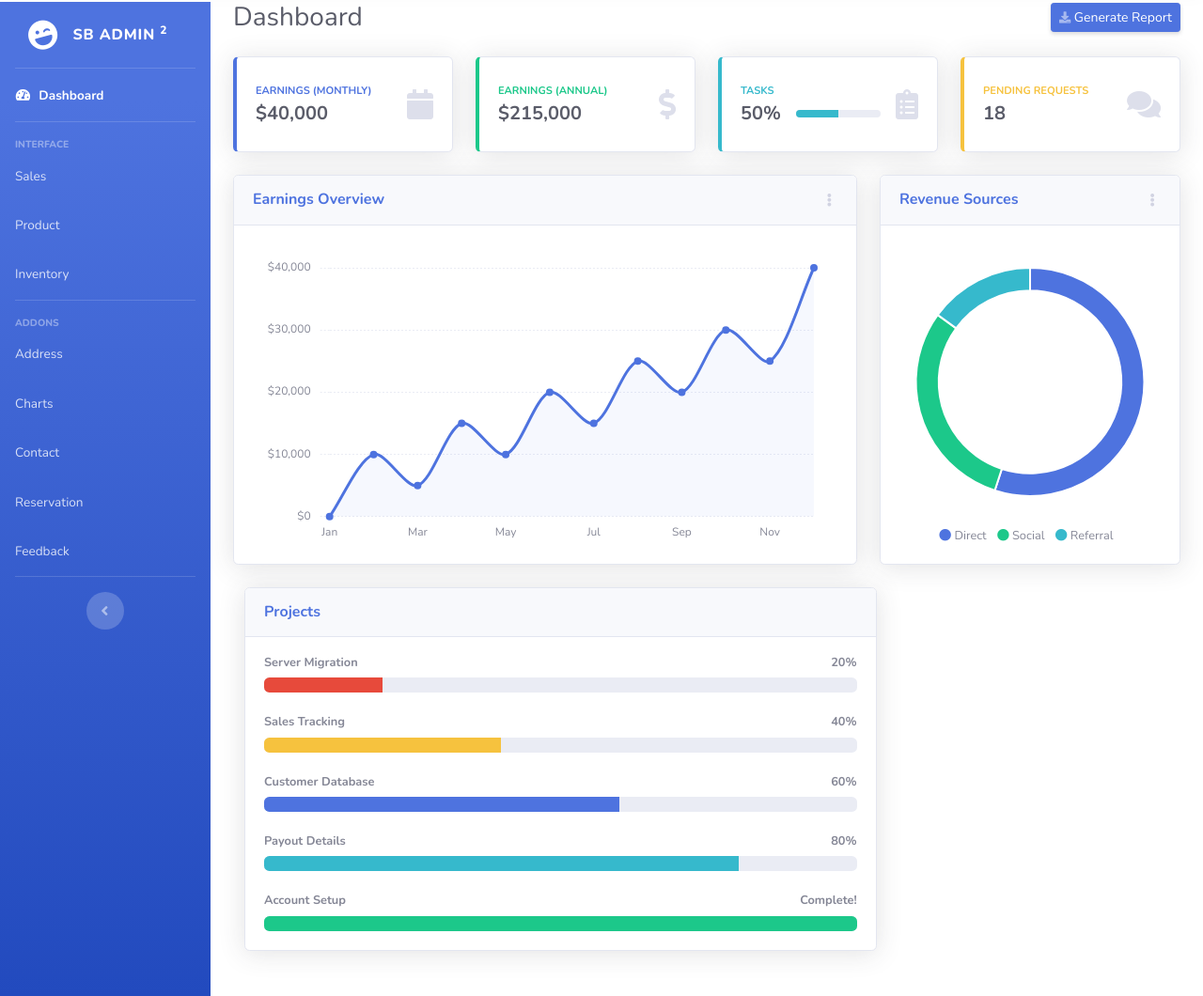
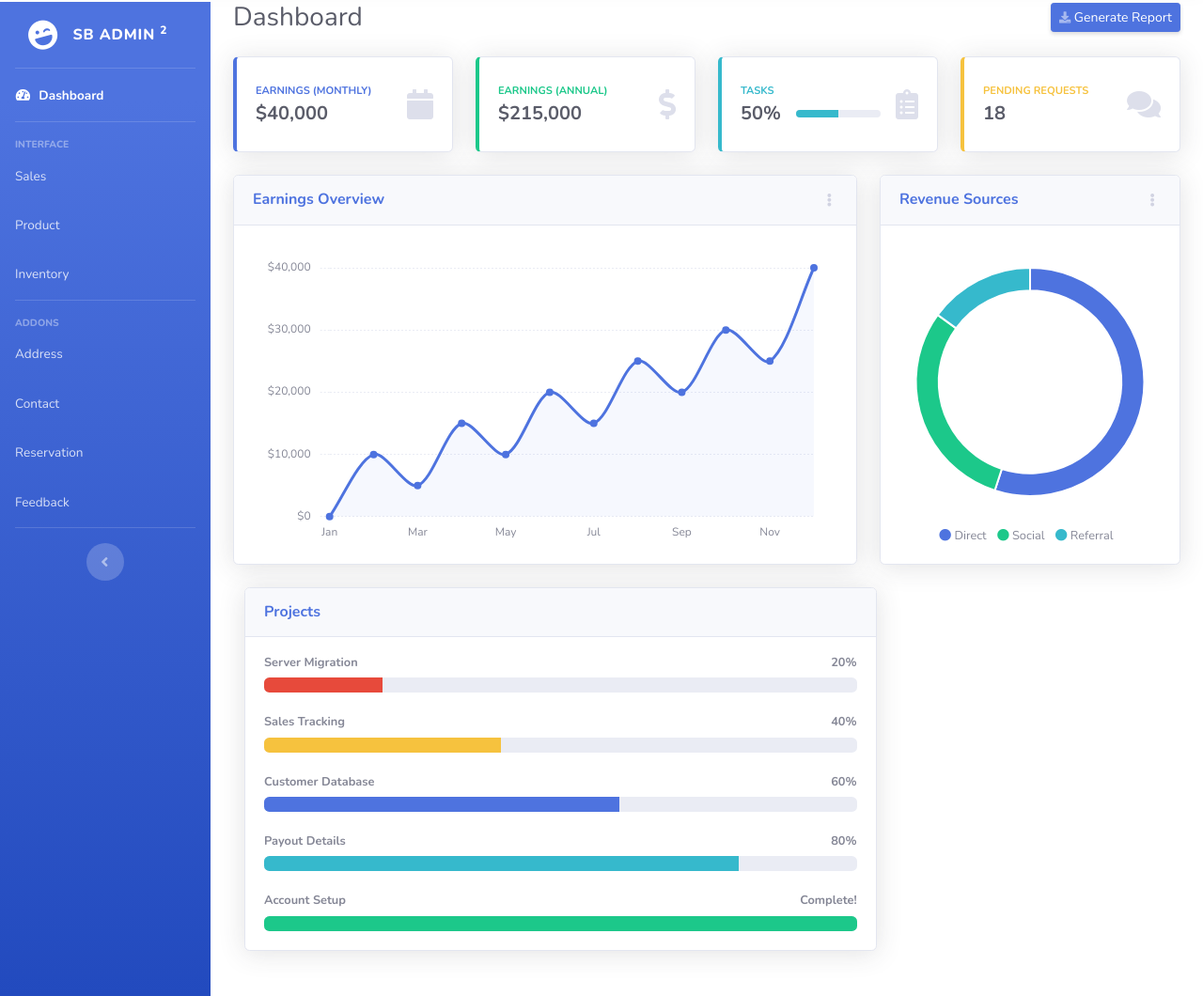
Before and after one commit to hokae/CARWASH, a PHP site: page /views/dashboard.php in a window 1280 px wide. Shown: the part 92-1152 px from the top of the page at 94% size. Run offline with PHP 8.4, Linux system fonts and the light colour scheme.

Commit message:
63rd commit

```diff
--- a/views/nav/server_sidebar.php
+++ b/views/nav/server_sidebar.php
@@ -93,13 +93,6 @@
                 </a>
             </li>
 
-            <!-- Nav Item - Charts -->
-            <li class="nav-item">
-                <a class="nav-link" href="charts_admin.php">
-                    <span>Charts</span>
-                </a>
-            </li>
-
             <!-- Nav Item - Tables -->
             <li class="nav-item">
                 <a class="nav-link" href="tables.php">
```
Also changed, not shown: 1 other file.
